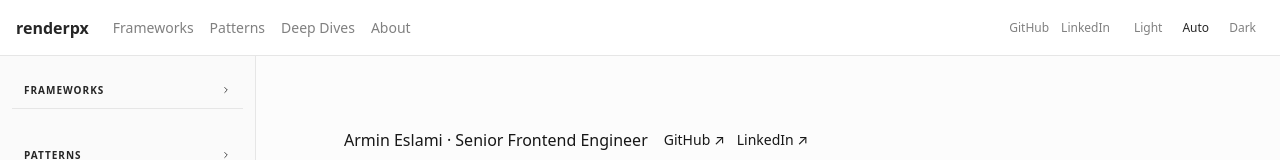
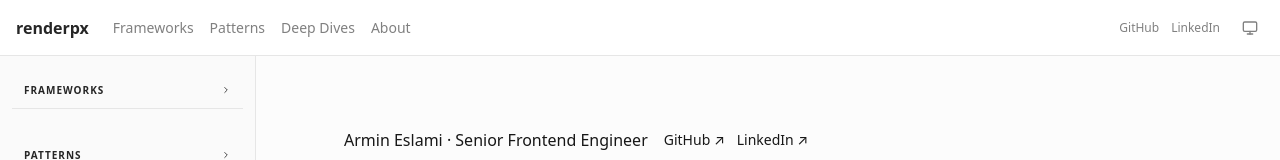
Before and after one commit to armin-es/renderpx, a Next.js app: page / in a window 1280 px wide. Shown: the top 160 px of the page. Built offline with nearby package versions, Linux system fonts and the light colour scheme.

Commit message:
Replace theme toggle with single cycling icon button and custom tooltip

```diff
--- a/components/DocsShell.tsx
+++ b/components/DocsShell.tsx
@@ -4,7 +4,7 @@ import Link from 'next/link'
 import { usePathname } from 'next/navigation'
 import { useTheme } from '@/components/ThemeProvider'
 import { useEffect, useState } from 'react'
-import { ChevronDown, Menu, X } from 'lucide-react'
+import { ChevronDown, Menu, Moon, Monitor, Sun, X } from 'lucide-react'
 
 const FRAMEWORKS = [
   { id: 'state-architecture', label: 'State Architecture' },
@@ -474,21 +474,21 @@ export function DocsShell({ children }: { children: React.ReactNode }) {
             <a href="https://github.com/armin-es" target="_blank" rel="noopener noreferrer" className="hover:text-header-text transition-colors">GitHub</a>
             <a href="https://www.linkedin.com/in/armin-eslami-845885231/" target="_blank" rel="noopener noreferrer" className="hover:text-header-text transition-colors">LinkedIn</a>
           </div>
-          <div className="flex items-center gap-1 text-xs text-header-text-muted">
-            {(['light', 'auto', 'dark'] as const).map((t) => (
-              <button
-                key={t}
-                type="button"
-                onClick={() => setTheme(t)}
-                className={`px-2 py-1 rounded capitalize ${
-                  theme === t
-                    ? 'bg-white/20 text-header-text'
-                    : 'hover:bg-white/10 hover:text-header-text'
-                }`}
-              >
-                {t}
-              </button>
-            ))}
+          <div className="relative group">
+            <button
+              type="button"
+              onClick={() => {
+                const next = { light: 'dark', dark: 'auto', auto: 'light' } as const
+                setTheme(next[theme])
+              }}
+              className="p-1.5 rounded hover:bg-white/10 text-header-text-muted hover:text-header-text transition-colors"
+              aria-label={`Theme: ${theme}`}
+            >
+              {theme === 'light' ? <Sun size={16} /> : theme === 'dark' ? <Moon size={16} /> : <Monitor size={16} />}
+            </button>
+            <span className="pointer-events-none absolute -bottom-7 right-0 whitespace-nowrap rounded bg-black/80 px-2 py-0.5 text-xs text-white opacity-0 group-hover:opacity-100 transition-opacity duration-100">
+              Theme: {theme}
+            </span>
           </div>
           {/* TODO: implement command palette search
           <div className="flex items-center gap-2 text-xs text-header-text-muted">
```
